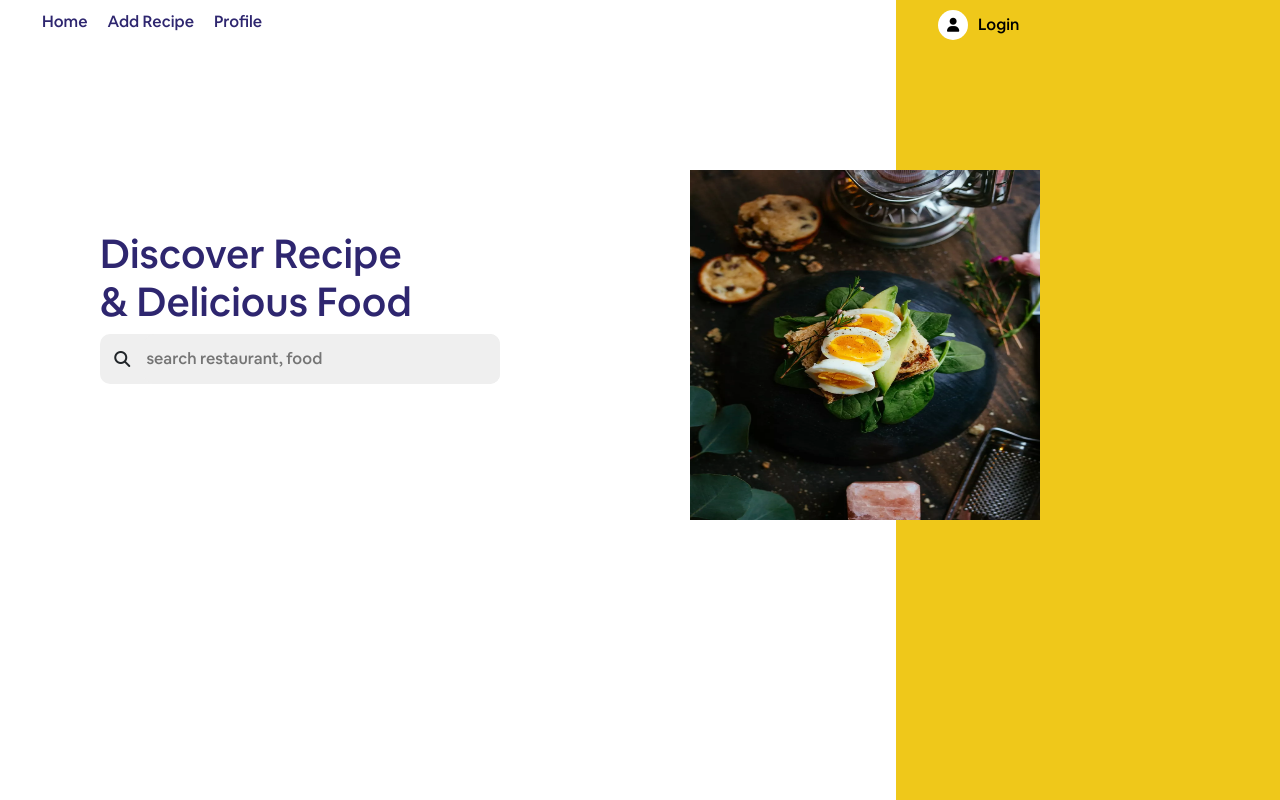
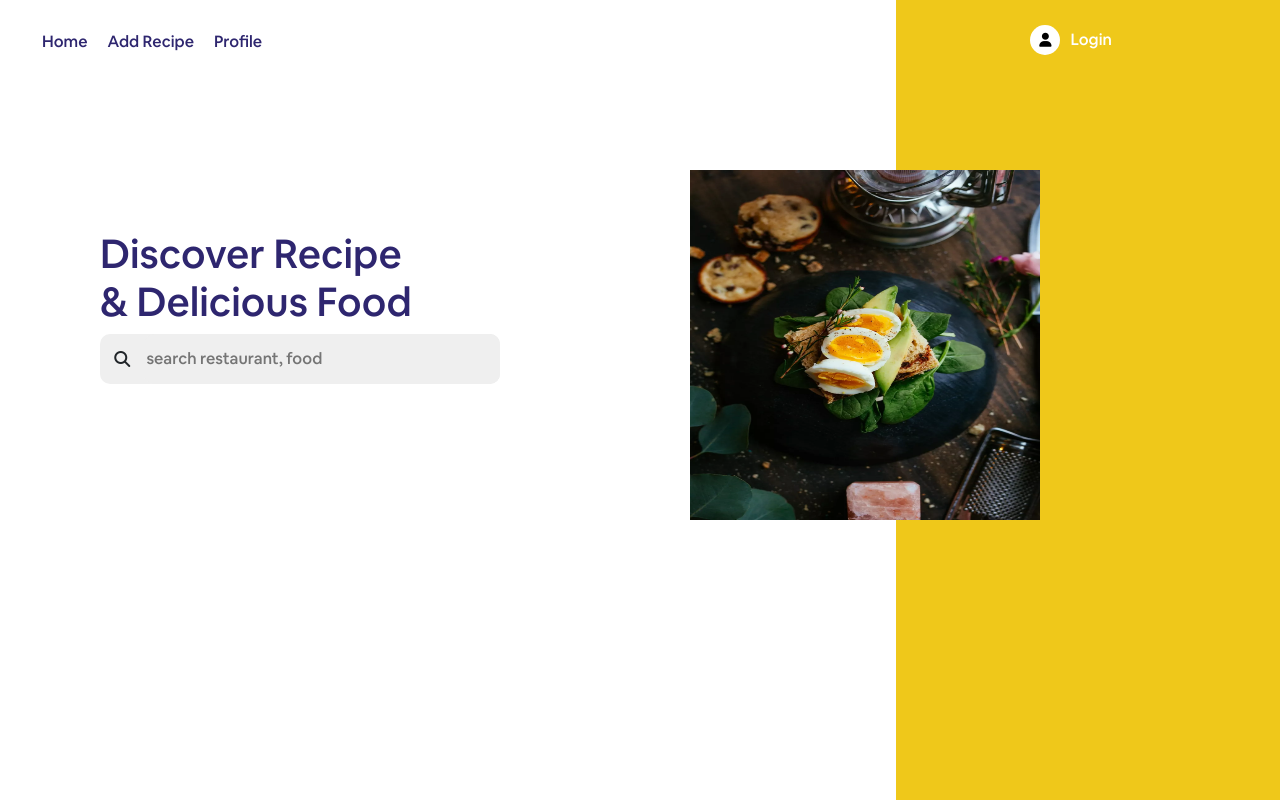
Before and after one commit to janexmgd/Foodrecipe-react, a React (Create React App) app: page / in a window 1280 px wide. Shown: the top 800 px of the page. Built offline with nearby package versions, Linux system fonts and the light colour scheme; no server answers.

Commit message:
update navbar :)

```diff
--- a/package.json
+++ b/package.json
@@ -8,6 +8,7 @@
         "@testing-library/user-event": "^13.5.0",
         "axios": "^0.26.1",
         "bootstrap": "^5.1.3",
+        "eslint-plugin-react-hooks": "^4.4.0",
         "react": "^18.0.0",
         "react-dom": "^18.0.0",
         "react-router-dom": "^6.3.0",
--- a/src/assets/styles/index.module.css
+++ b/src/assets/styles/index.module.css
@@ -10,9 +10,8 @@
 }
 
 .navbar {
-    height: 5vh;
+    height: 10vh;
     display: flex;
-    /* width: 100%; */
     z-index: 99999;
     top: 20px;
     justify-content: center;
@@ -41,8 +40,9 @@
 
 .secondaryMenu {
     width: 30%;
-    height: 5vh;
+    height: 10vh;
     background-color: rgba(239, 200, 26, 1);
+    /* background-color: red; */
 }
 
 .secondaryMenu ul {
@@ -51,14 +51,15 @@
 
 .secondaryMenu ul li {
     padding: 10px;
-    /* padding-top: 25px; */
+    padding-top: 25px;
+    padding-left: 8vw;
 }
 
 .secondaryMenuLink {
     text-decoration: none;
     display: flex;
     align-items: center;
-    color: black;
+    color: white;
 }
 
 .secondaryMenu .icon {
@@ -71,6 +72,7 @@
     border-radius: 50px;
     margin-right: 10px;
     font-size: 14px;
+    color: black;
 }
 
 .intro {
@@ -386,39 +388,6 @@
     color: #EFC81A;
 }
 
-
-/* .container4IntroBottomContentJumbotronPhotoLg {
-
-    display: flex;
-    flex-direction: row;
-    position: absolute;
-    padding: 20px;
-    justify-content: center;
-    align-items: center;
-}
-
-.container4IntroBottomContentJumbotronPhotoLg img {
-    padding: 20px;
-    width: 200px;
-    height: 200px;
-}
-
-.container4IntroBottomContentJumbotronPhotoLgPhoto1 {
-    display: flex;
-    flex-direction: row;
-    position: absolute;
-    padding-bottom: 250px;
-    justify-content: center;
-    align-items: center;
-}
-
-.container4IntroBottomContentJumbotronPhotoLgPhoto2 {
-    padding-top: 190px;
-    display: flex;
-    flex-direction: row;
-    position: absolute;
-} */
-
 @media only screen and (max-width: 600px) {
     .primaryMenu ul li {
         padding: 5px;
--- a/src/views/Index.jsx
+++ b/src/views/Index.jsx
@@ -1,6 +1,6 @@
 import React, { useState } from "react";
 import styles from "../assets/styles/index.module.css";
-import { Link, useNavigate, useSearchParams } from "react-router-dom";
+import { Link, useNavigate } from "react-router-dom";
 import Footer from "../components/Footer";
 import photo1 from "../assets/images/ezgif-2-3982b7e365.webp";
 import photo2 from "../assets/images/ezgif-2-31054d5404.webp";
@@ -9,17 +9,17 @@ import axios from "axios";
 
 import { useEffect } from "react";
 const Index = () => {
-  const navigate = useNavigate;
-  const [search, SetSearch] = useState();
-  const pindah = navigate(`/recipe`);
-  // console.log(searchQuery);
+  const navigate = useNavigate();
+  const [querySearch, setQuerySearch] = useState("");
   const [data, setData] = useState([]);
+  const onSubmit = () => {
+    navigate("/recipe?search=" + querySearch);
+  };
   useEffect(() => {
     axios
       .get(`${process.env.REACT_APP_MY_BACKEND}/recipe/all/latest`)
       .then((res) => {
         setData(res.data.data);
-        // console.log(res.data.data);
       })
       .catch((err) => {
         console.log(err);
@@ -61,16 +61,25 @@ const Index = () => {
               <div className={styles.jumbotron}>
                 <h1>Discover Recipe & Delicious Food</h1>
                 <div>
-                  <div className={styles.formGroup}>
+                  <form
+                    className={styles.formGroup}
+                    onSubmit={() => onSubmit()}
+                  >
                     <div className={styles.iconSearch}>
                       <i className="fa fa-search"></i>
                     </div>
                     <input
                       type="text"
                       placeholder="search restaurant, food"
-                      onSubmit={navigate("/recipe")}
+                      onChange={(e) => setQuerySearch(e.target.value)}
                     />
-                  </div>
+                    <input
+                      type="submit"
+                      style={{
+                        display: "none",
+                      }}
+                    />
+                  </form>
                 </div>
               </div>
             </div>
--- a/src/views/Search.jsx
+++ b/src/views/Search.jsx
@@ -1,15 +1,15 @@
 import axios from "axios";
 import React from "react";
 import { useEffect, useState } from "react";
-import { Link, useNavigate } from "react-router-dom";
+import { Link, useNavigate, useSearchParams } from "react-router-dom";
 import styles from "../assets/styles/search.module.css";
 import Navbar from "../components/Navbar";
 import Footer from "../components/Footer";
-import { Alert } from "reactstrap";
 const Search = () => {
   const token = localStorage.getItem("token");
   const navigate = useNavigate();
   const [data, setData] = useState([]);
+  const [queryParams] = useSearchParams();
   const [searchQuery, setSearchQuery] = useState("");
   const onSubmit = (e) => {
     e.preventDefault();
@@ -32,14 +32,16 @@ const Search = () => {
       });
   };
   useEffect(() => {
+    setSearchQuery(queryParams.get("search"));
     const token = localStorage.getItem("token");
     const user = localStorage.getItem("user");
     if (!token || !user) {
       navigate("/login");
     }
+    console.log(queryParams.get("search"));
     //fetch api
     axios
-      .get(`${process.env.REACT_APP_MY_BACKEND}/recipe`, {
+      .get(`${process.env.REACT_APP_MY_BACKEND}/recipe?search=${searchQuery}`, {
         headers: {
           token: token,
         },
```
Lines whose indentation alone changed are shown as unchanged.
